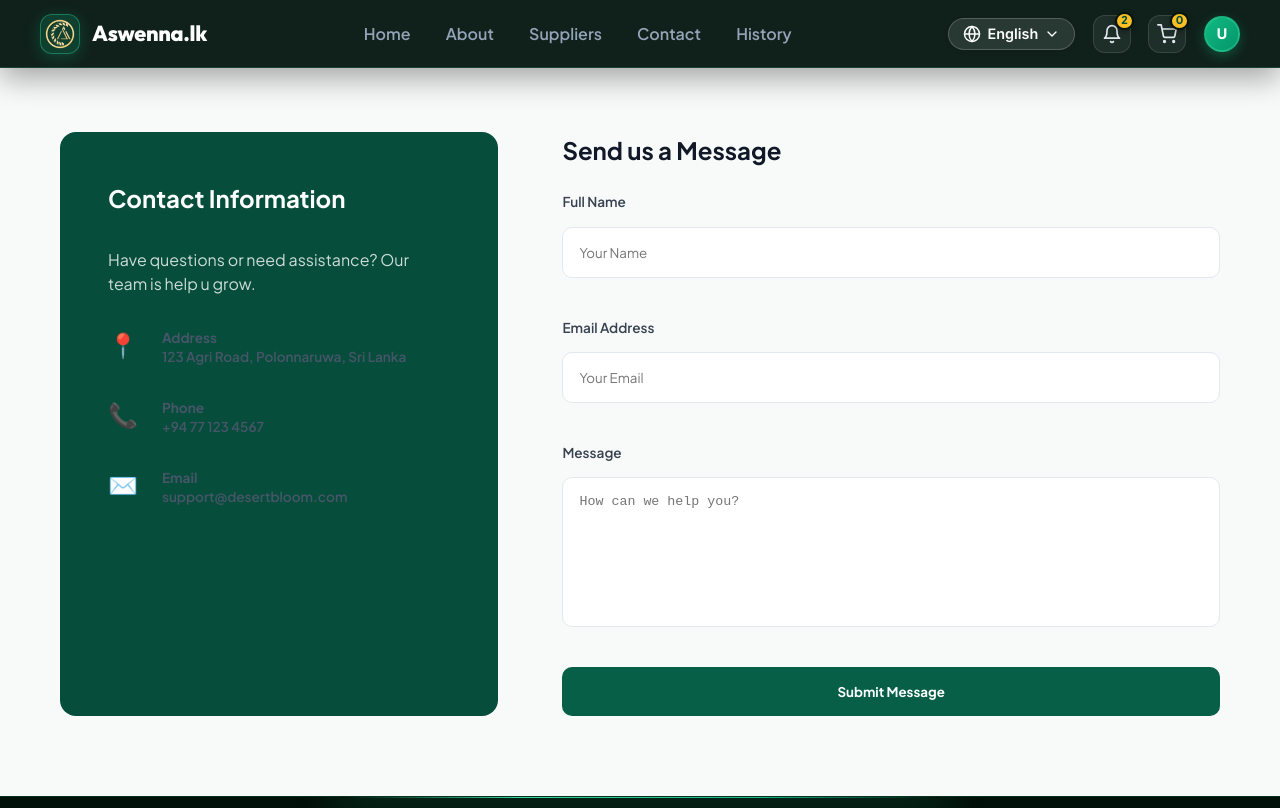
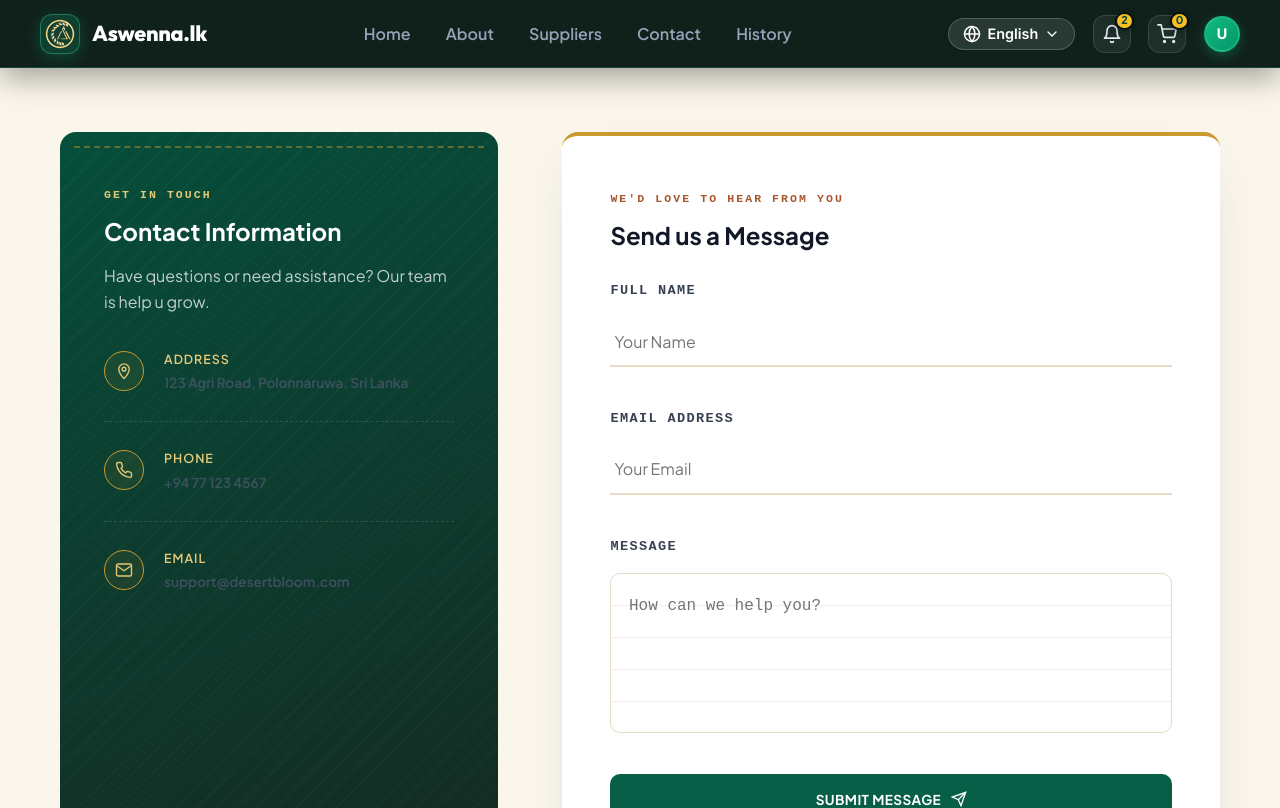
Before and after one commit to Nalaka201/Desert-Bloom, a React (Vite) app: page /contact in a window 1280 px wide. Shown: the top 808 px of the page. Built offline with nearby package versions, Linux system fonts and the light colour scheme; a web font is replaced by a local one.

Commit message:
Updating Conatact Page

```diff
--- a/src/pages/Contact.jsx
+++ b/src/pages/Contact.jsx
@@ -2,6 +2,30 @@ import React from 'react';
 import { useTranslation } from 'react-i18next';
 import Footer from '../components/common/Footer';
 import '../styles/Contact.css';
+
+const PinIcon = () => (
+    <svg width="18" height="18" viewBox="0 0 24 24" fill="none" stroke="currentColor" strokeWidth="1.8">
+        <path d="M12 22s7-7.58 7-12.5A7 7 0 0 0 5 9.5C5 14.42 12 22 12 22z" />
+        <circle cx="12" cy="9.5" r="2.5" />
+    </svg>
+);
+const PhoneIcon = () => (
+    <svg width="18" height="18" viewBox="0 0 24 24" fill="none" stroke="currentColor" strokeWidth="1.8">
+        <path d="M22 16.92v3a2 2 0 0 1-2.18 2 19.79 19.79 0 0 1-8.63-3.07 19.5 19.5 0 0 1-6-6 19.79 19.79 0 0 1-3.07-8.67A2 2 0 0 1 4.11 2h3a2 2 0 0 1 2 1.72c.13.96.36 1.9.68 2.81a2 2 0 0 1-.45 2.11L8.09 9.91a16 16 0 0 0 6 6l1.27-1.27a2 2 0 0 1 2.11-.45c.91.32 1.85.55 2.81.68A2 2 0 0 1 22 16.92z" />
+    </svg>
+);
+const MailIcon = () => (
+    <svg width="18" height="18" viewBox="0 0 24 24" fill="none" stroke="currentColor" strokeWidth="1.8">
+        <rect x="2" y="4" width="20" height="16" rx="2" />
+        <path d="M22 6 12 13 2 6" />
+    </svg>
+);
+const SendIcon = () => (
+    <svg width="16" height="16" viewBox="0 0 24 24" fill="none" stroke="currentColor" strokeWidth="2">
+        <path d="M22 2 11 13" />
+        <path d="M22 2 15 22l-4-9-9-4 20-7z" />
+    </svg>
+);
 
 const Contact = () => {
     const { t } = useTranslation();
@@ -11,13 +35,12 @@ const Contact = () => {
             <div className="container">
                 <div className="contact-grid">
                     <div className="contact-info-card">
+                        <span className="eyebrow eyebrow-light">Get In Touch</span>
                         <h2>{t('contact.info_title')}</h2>
-                        <p style={{ marginBottom: '2rem', opacity: '0.8' }}>
-                            {t('contact.info_subtitle')}
-                        </p>
+                        <p className="info-subtitle">{t('contact.info_subtitle')}</p>
 
                         <div className="info-item">
-                            <span className="info-icon">📍</span>
+                            <span className="info-icon-wrap"><PinIcon /></span>
                             <div>
                                 <strong>{t('contact.address')}</strong>
                                 <p>{t('contact.address_val')}</p>
@@ -25,7 +48,7 @@ const Contact = () => {
                         </div>
 
                         <div className="info-item">
-                            <span className="info-icon">📞</span>
+                            <span className="info-icon-wrap"><PhoneIcon /></span>
                             <div>
                                 <strong>{t('contact.phone')}</strong>
                                 <p>+94 77 123 4567</p>
@@ -33,7 +56,7 @@ const Contact = () => {
                         </div>
 
                         <div className="info-item">
-                            <span className="info-icon">✉️</span>
+                            <span className="info-icon-wrap"><MailIcon /></span>
                             <div>
                                 <strong>{t('contact.email')}</strong>
                                 <p>support@desertbloom.com</p>
@@ -42,6 +65,7 @@ const Contact = () => {
                     </div>
 
                     <div className="contact-form-wrapper">
+                        <span className="eyebrow">We'd Love To Hear From You</span>
                         <h2>{t('contact.form_title')}</h2>
                         <form className="contact-form" onSubmit={(e) => e.preventDefault()}>
                             <div className="form-group">
@@ -56,7 +80,10 @@ const Contact = () => {
                                 <label>{t('contact.msg_label')}</label>
                                 <textarea className="form-textarea" placeholder={t('contact.msg_placeholder')}></textarea>
                             </div>
-                            <button className="submit-btn" type="submit">{t('contact.submit')}</button>
+                            <button className="submit-btn" type="submit">
+                                <span>{t('contact.submit')}</span>
+                                <SendIcon />
+                            </button>
                         </form>
                     </div>
                 </div>
--- a/src/styles/Contact.css
+++ b/src/styles/Contact.css
@@ -1,5 +1,27 @@
 .contact-page {
     padding-top: 4rem;
+    --gold: #c99a2e;
+    --gold-soft: #e4c878;
+    --terracotta: #a8562e;
+    --cream: #faf6ec;
+    --forest-dark: #142a22;
+    --ledger-line: #e6ddc7;
+    background: var(--cream);
+}
+
+.eyebrow {
+    display: inline-block;
+    font-family: 'IBM Plex Mono', 'Courier New', monospace;
+    font-size: 0.72rem;
+    letter-spacing: 0.18em;
+    text-transform: uppercase;
+    color: var(--terracotta);
+    margin-bottom: 0.6rem;
+    font-weight: 600;
+}
+
+.eyebrow-light {
+    color: var(--gold-soft);
 }
 
 .contact-grid {
@@ -7,81 +29,194 @@
     grid-template-columns: 1fr 1.5fr;
     gap: 4rem;
     margin-bottom: 4rem;
+    align-items: stretch;
 }
 
+/* ---------- Info Card: seed-packet / ledger feel ---------- */
 .contact-info-card {
-    background-color: var(--dark-green);
+    position: relative;
+    background:
+        repeating-linear-gradient(135deg,
+            rgba(255, 255, 255, 0.02) 0px,
+            rgba(255, 255, 255, 0.02) 2px,
+            transparent 2px,
+            transparent 14px),
+        linear-gradient(160deg, var(--dark-green) 0%, var(--forest-dark) 100%);
     color: white;
-    padding: 3rem;
+    padding: 3rem 2.75rem 2.5rem;
     border-radius: var(--radius-lg);
+    overflow: hidden;
+}
+
+.contact-info-card::before {
+    content: '';
+    position: absolute;
+    top: 14px;
+    left: 14px;
+    right: 14px;
+    height: 0;
+    border-top: 2px dashed rgba(201, 154, 46, 0.45);
 }
 
 .contact-info-card h2 {
-    margin-bottom: 2rem;
+    margin-bottom: 0.9rem;
+    font-weight: 700;
+}
+
+.info-subtitle {
+    margin-bottom: 2.25rem;
+    opacity: 0.75;
+    line-height: 1.6;
+    max-width: 32ch;
 }
 
 .info-item {
     display: flex;
-    gap: 1.5rem;
-    margin-bottom: 2rem;
+    gap: 1.25rem;
+    margin-bottom: 1.75rem;
     align-items: flex-start;
+    padding-bottom: 1.75rem;
+    border-bottom: 1px dashed rgba(255, 255, 255, 0.12);
 }
 
-.info-icon {
-    font-size: 1.5rem;
+.info-item:last-of-type {
+    border-bottom: none;
+    margin-bottom: 2rem;
+}
+
+.info-icon-wrap {
+    flex-shrink: 0;
+    width: 40px;
+    height: 40px;
+    border-radius: 50%;
+    display: flex;
+    align-items: center;
+    justify-content: center;
+    border: 1.5px solid var(--gold);
+    color: var(--gold-soft);
+    background: rgba(201, 154, 46, 0.08);
+}
+
+.info-item strong {
+    display: block;
+    font-size: 0.78rem;
+    letter-spacing: 0.08em;
+    text-transform: uppercase;
+    color: var(--gold-soft);
+    margin-bottom: 0.3rem;
+    font-weight: 600;
+}
+
+.info-item p {
+    opacity: 0.85;
+    line-height: 1.5;
+}
+
+/* ---------- Form ---------- */
+.contact-form-wrapper {
+    background: white;
+    border-radius: var(--radius-lg);
+    padding: 3rem 3rem 2.75rem;
+    border-top: 4px solid var(--gold);
+    box-shadow: 0 20px 50px -25px rgba(20, 42, 34, 0.25);
 }
 
 .contact-form-wrapper h2 {
-    margin-bottom: 1.5rem;
+    margin-bottom: 1.75rem;
     color: var(--text-dark);
+    font-weight: 700;
 }
 
 .contact-form {
     display: flex;
     flex-direction: column;
-    gap: 1.5rem;
+    gap: 1.6rem;
 }
 
 .form-group {
     display: flex;
     flex-direction: column;
-    gap: 0.5rem;
+    gap: 0.6rem;
 }
 
 .form-group label {
+    font-family: 'IBM Plex Mono', monospace;
     font-weight: 600;
-    font-size: 0.9rem;
-    color: var(--text-dark);
+    font-size: 0.72rem;
+    letter-spacing: 0.1em;
+    text-transform: uppercase;
+    color: var(--terracotta);
 }
 
-.form-input,
-.form-textarea {
-    padding: 1rem;
-    border: 1px solid var(--border-color);
-    border-radius: var(--radius-md);
-    background-color: white;
+.form-input {
+    padding: 0.85rem 0.25rem;
+    border: none;
+    border-bottom: 2px solid var(--ledger-line);
+    background: transparent;
+    border-radius: 0;
+    font-size: 1rem;
+    transition: border-color 0.25s ease;
+}
+
+.form-input:focus {
+    outline: none;
+    border-bottom-color: var(--gold);
 }
 
 .form-textarea {
-    height: 150px;
+    padding: 1rem 1.1rem;
+    border: 1px solid var(--ledger-line);
+    border-radius: var(--radius-md);
+    background:
+        repeating-linear-gradient(to bottom,
+            transparent,
+            transparent 31px,
+            var(--ledger-line) 32px),
+        white;
+    height: 160px;
     resize: none;
+    line-height: 32px;
+    font-size: 1rem;
+    transition: border-color 0.25s ease;
+}
+
+.form-textarea:focus {
+    outline: none;
+    border-color: var(--gold);
 }
 
 .submit-btn {
+    display: inline-flex;
+    align-items: center;
+    justify-content: center;
+    gap: 0.6rem;
     background-color: var(--primary-green);
     color: white;
-    padding: 1rem;
+    padding: 1.05rem;
     border-radius: var(--radius-md);
     font-weight: 700;
-    transition: background 0.3s;
+    letter-spacing: 0.03em;
+    text-transform: uppercase;
+    font-size: 0.85rem;
+    transition: background 0.3s, transform 0.15s;
 }
 
 .submit-btn:hover {
     background-color: var(--dark-green);
+    transform: translateY(-1px);
+}
+
+.submit-btn:active {
+    transform: translateY(0);
 }
 
 @media (max-width: 992px) {
     .contact-grid {
         grid-template-columns: 1fr;
     }
+
+    .contact-form-wrapper,
+    .contact-info-card {
+        padding: 2.25rem 1.75rem;
+    }
 }
```
